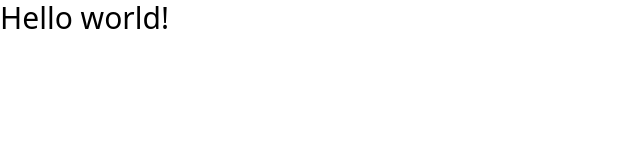
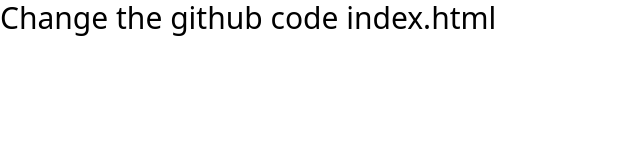
Before and after one commit to ramansingh8747/task1, a plain HTML site: page index.html in a window 1280 px wide. Shown: the whole page, without its empty margins (0-640 px from the left). Drawn offline with nearby package versions, Linux system fonts and the light colour scheme.

Commit message:
change the githup code index.html

```diff
--- a/index.html
+++ b/index.html
@@ -8,7 +8,7 @@
   <body>
     <div class="bg-danger">
         <h1 class="text-3xl  ">
-      Hello world!
+      Change the github code index.html
     </h1>
     </div>
 
```
